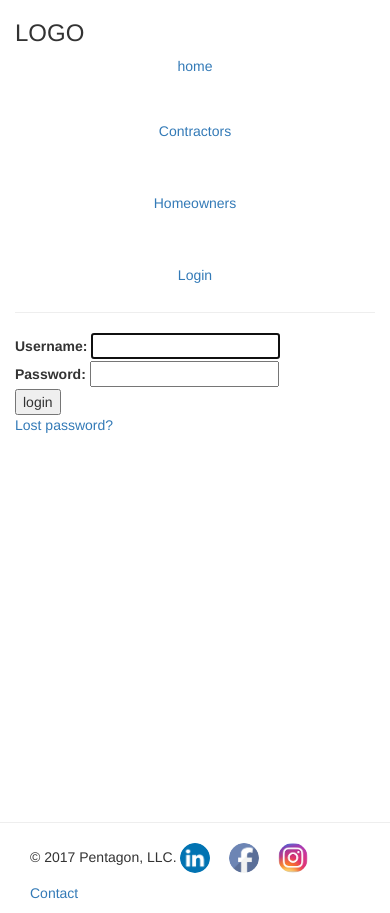
After one commit to zona-li/ecovi, a Django app: page /accounts/login/ in a window 390 px wide. The commit adds this page. Run offline with Django 3.2, Linux system fonts and the light colour scheme; some libraries are stand-ins or nearby versions.

Commit message:
add login form, adjust home picture responsiveness

```diff
--- a/app/homestarter/homestarter/settings.py
+++ b/app/homestarter/homestarter/settings.py
@@ -57,6 +57,7 @@ TEMPLATES = [
     {
         'BACKEND': 'django.template.backends.django.DjangoTemplates',
         'DIRS': [],
+        # 'DIRS': ['./templates',],
         'APP_DIRS': True,
         'OPTIONS': {
             'context_processors': [
--- a/app/homestarter/homestarter/urls.py
+++ b/app/homestarter/homestarter/urls.py
@@ -21,6 +21,7 @@ urlpatterns = [
     url(r'^admin/', admin.site.urls),
     url(r'^', include('main.urls')),
     url(r'^search/', include('search.urls')),
+    url(r'^accounts/', include('django.contrib.auth.urls')),
 ]
 
 urlpatterns += staticfiles_urlpatterns()
--- a/app/homestarter/main/templates/main/header.html
+++ b/app/homestarter/main/templates/main/header.html
@@ -40,24 +40,11 @@
 		<hr>
 
 		<div class="row">
-		  <div class="col-sm-2">
-		  <br>
-
-		  <br>
-			<!-- <div class="well bs-sidebar" id="sidebar" style="background-color:#fff">
-			  <ul class="nav nav-pills nav-stacked">
-				<li><a href='/'>Home</a></li>
-			  </ul>
-			</div>  -->
-		  </div>
-		  <div class="col-sm-10">
-
-			<div class='container-fluid'>
-			<br><br>
+		  <div class="col-md-4">
 		  	{% block content %}
 			{% endblock %}
 		  </div>
-		  </div>
+
 		</div>
 	</div>
 
--- a/app/homestarter/main/templates/main/home.html
+++ b/app/homestarter/main/templates/main/home.html
@@ -3,7 +3,7 @@
 
 {% block content %}
 	<div class="container">
-		<img src="{% static "/pictures/home_pic.jpg" %}" alt="Responsive image">
+		<img src="{% static "/pictures/home_pic.jpg" %}" class="img-responsive" alt="Responsive image">
 	</div>
 
 	<!-- "includes" folder contains short code snippets that are included in this webpage -->
--- /dev/null
+++ b/app/homestarter/main/templates/registration/login.html
@@ -0,0 +1,38 @@
+{% extends "main/header.html" %}
+{% load static %}
+
+{% block content %}
+	{% if form.errors %}
+		<p>Your username and password didn't match. Please try again.</p>
+	{% endif %}
+
+	{% if next %}
+    	{% if user.is_authenticated %}
+    		<p>Your account doesn't have access to this page. To proceed, please login with an account that has access.</p>
+    	{% else %}
+    		<p>Please login to see this page.</p>
+    	{% endif %}
+	{% endif %}
+
+	<form method="post" action="{% url 'login' %}">
+		<!-- Protect CSRF attacks -->
+		{% csrf_token %}
+
+		<div>
+		  <td>{{ form.username.label_tag }}</td>
+		  <td>{{ form.username }}</td>
+		</div>
+		<div>
+		  <td>{{ form.password.label_tag }}</td>
+		  <td>{{ form.password }}</td>
+		</div>
+
+		<div>
+		  <input type="submit" value="login" />
+		  <input type="hidden" name="next" value="{{ next }}" />
+		</div>
+	</form>
+
+	<p><a href="{% url 'password_reset' %}">Lost password?</a></p>
+
+{% endblock %}
--- a/app/homestarter/main/views.py
+++ b/app/homestarter/main/views.py
@@ -11,7 +11,7 @@ def linkedin(request):
 	return redirect('https://www.linkedin.com/company-beta/11119216/')
 
 def facebook(request):
-	return redirect('https://www.facebook.com/')
+	return redirect('https://www.facebook.com/HomelyFit-501081020234805/')
 
 def instagram(request):
 	return redirect('https://www.instagram.com/homelyfit/')
```
Lines whose indentation alone changed are shown as unchanged.
